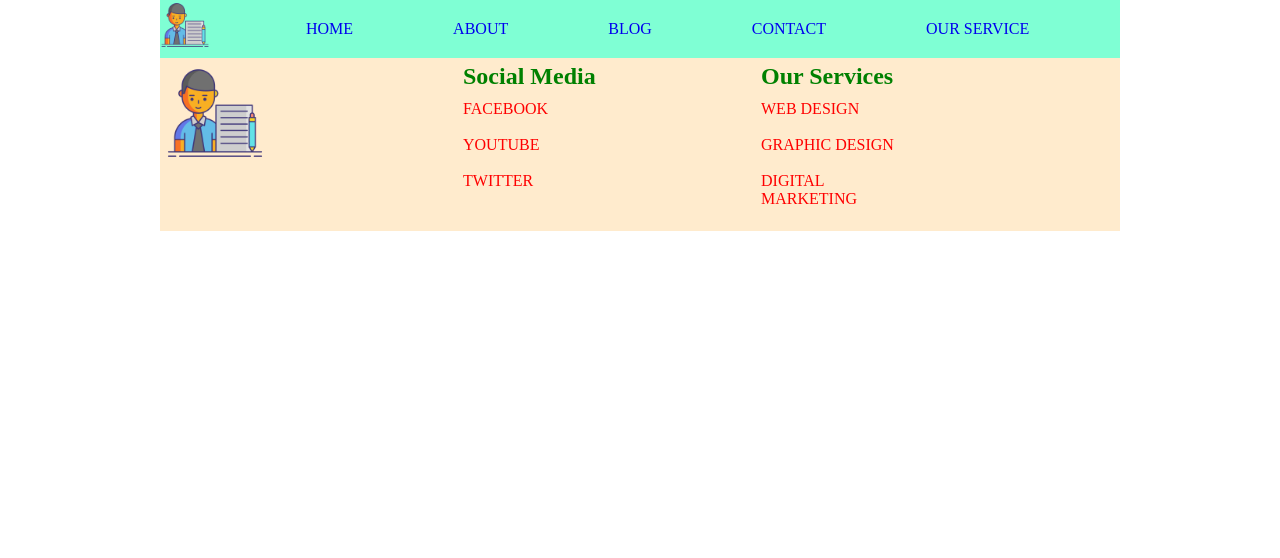
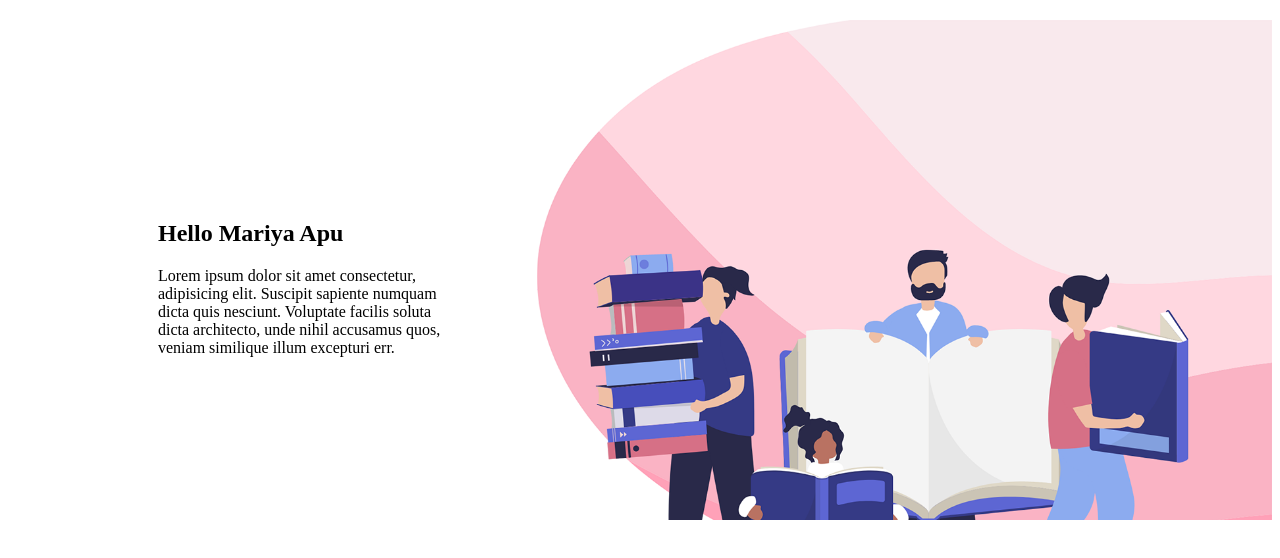
Before and after one commit to mdmasudranainfo/mongmya, a plain HTML site: page index.html in a window 1280 px wide. Drawn offline with Linux system fonts and the light colour scheme.

Commit message:
first commit

```diff
--- a/index.html
+++ b/index.html
@@ -10,64 +10,16 @@
 </head>
 <body>
 
-    <!-- Start Header  -->
+<div class="mariya">
+   <div class="masud">
+    <h2>Hello Mariya Apu</h2>
+    <p>Lorem ipsum dolor sit amet consectetur, adipisicing elit. Suscipit sapiente numquam dicta quis nesciunt. Voluptate facilis soluta dicta architecto, unde nihil accusamus quos, veniam similique illum excepturi err.</p>
+   </div>
 
-    <div class="header">
-
-        <div class="conteiner">
-            <nav class="navbar">
-                <div class="logo">
-                    <img src="man.png" alt="" width="50">
-                </div>
-              <div class="mainnemu">
-                <ul>
-                    <li><a href="index.html">Home</a></li>
-                    <li><a href="page/about.html">About</a></li>
-                    <li><a href="page/blog.html">Blog</a></li>
-                    <li><a href="page/contact.html">Contact</a></li>
-                    <li><a href="#">Our Service</a></li>
-                </ul>
-              </div>
-            </nav>
-
-        </div>
-
-
-    </div>
-
-    <!-- End  Header  -->
-
-        <!-- Start Futar -->
-        <div class="Futar">
-            <div class="conteiner">
-                <div class="boxWraper">
-                    <div class="box logo">
-
-                            <img src="man.png" alt="" width="100">
-
-                    </div>
-                    <div class="box social">
-                        <h2>Social Media</h2>
-                        <a href="">facebook</a> <br>
-                        <a href="https://www.youtube.com/watch?v=8uLEYKxgOlM">YouTube</a><br>
-                        <a href="">Twitter</a><br>
-                    </div>
-                    <div class="box service">
-                        <h2>Our Services</h2>
-                        <a href="">Web Design </a> <br>
-                        <a href=""> graphic Design </a><br>
-                        <a href="">Digital Marketing</a><br>
-                    </div>
-                </div>
-
-            </div>
-        </div>
+</div>
 
 
 
 
-
-
-        <!-- End Futar -->
 </body>
 </html>
--- a/style.css
+++ b/style.css
@@ -1,79 +1,24 @@
-*{
-    margin: 0;
-    padding: 0;
 
-}
 
-.conteiner{
-    width: 960px;
-    margin: auto;
-}
+
+
+
+
 img{
     max-width: 100%;
 }
-.navbar{
-    overflow: hidden;
-    background-color: aquamarine;
+.mariya{
+
+    background-image: url(image/mariya.png);
+    width: 100%;
+    height: 500px;
+    background-repeat: no-repeat;
+    background-size: cover;
 }
-.logo{
-    width: 10%;
-    float: left;
-}
-.mainnemu{
-    width: 90%;
-    float: right;
-}
-.mainnemu ul{
-    list-style: none;
-}
-.mainnemu ul li{
-    float: left;
-}
-.mainnemu ul li a{
-    display: block;
-    padding: 20px 50px;
-    text-decoration: none;
-    text-transform: uppercase;
+.masud{
+    position: relative;
+    left: 150px;
+    top: 200px;
+    width: 300px;
 
 }
-.mainnemu ul li a:hover{
-    background-color: tomato;
-    color: black;
-}
-
-/* Futar  */
-.boxWraper{
-    background-color: blanchedalmond;
-    display: block;
-    overflow: hidden;
-
-
-}
-.box{
-    width: 30%;
-    float: left;
-   box-sizing: border-box;
-   margin: 5px;
-
-
-}
-.box a{
-    text-decoration: none;
-    color: red;
-    text-transform: uppercase;
-    display: block;
-    margin: 0 0;
-    width: 50%;
-
-
-
-}
-
-.box a:hover{
-    background-color: grey;
-    color: white;
-}
-.box h2{
-    color: green;
-    padding-bottom: 10px;
-}
```
Also changed, not shown: Neon Green Gradient Fitness YouTube Thumbnail.png (added), image/mariya.png (added).
